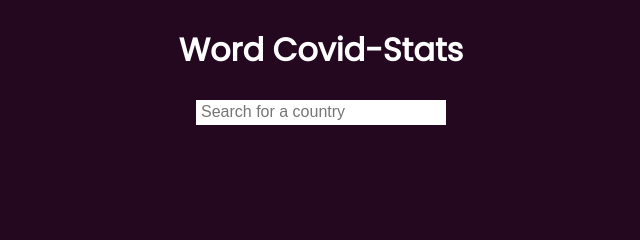
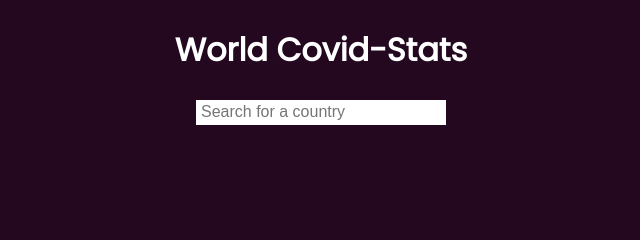
Before and after one commit to soura934/covidworlddamage, a website built with webpack: page index.html in a window 1280 px wide. Shown: the top 240 px of the page, 319-959 px from the left. Built offline with nearby package versions, Linux system fonts and the light colour scheme; no server answers.

Commit message:
change word to world

```diff
--- a/index.html
+++ b/index.html
@@ -26,7 +26,7 @@
     <script src="./dist/main.js"></script>
 
 
-    <h1 id="Title">Word Covid-Stats</h1>
+    <h1 id="Title">World Covid-Stats</h1>
       <div class="all-stats">
         <div report>
           <div countries>
```
